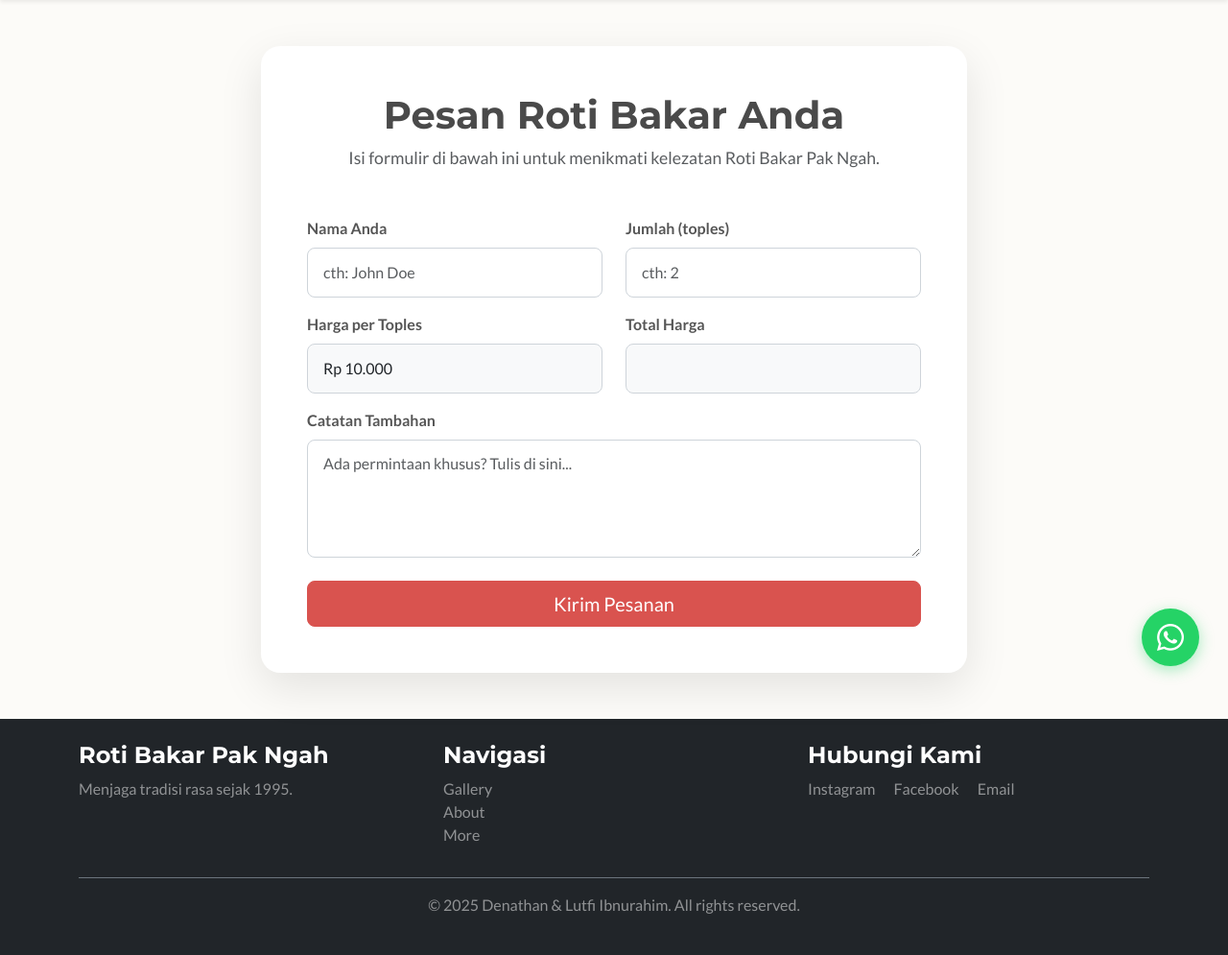
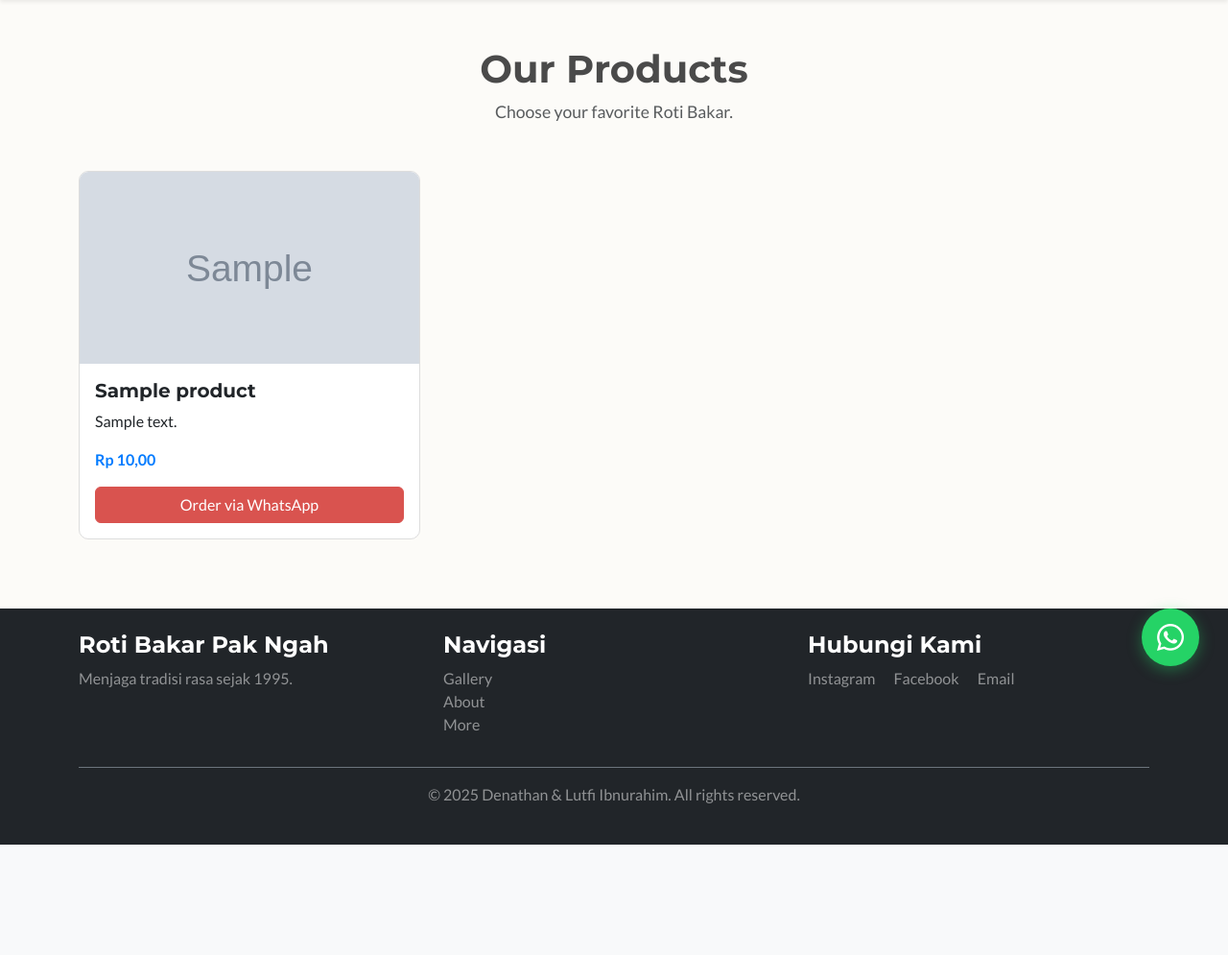
Before and after one commit to bit-8/rotibakarpakngah, a PHP site: page /pemesan.php in a window 1280 px wide. Shown: the part 76-1071 px from the top of the page at 96% size. After the commit the page ends 956 px from the top, so only its background shows below. Run offline with PHP 8.4, Linux system fonts and the light colour scheme; tables that the repository leaves empty or names only in its code hold one stand-in row (values such as "Sample post"); grey boxes marked "Sample" are stand-in pictures; some libraries are stand-ins or nearby versions.

Commit message:
RPBN : added minimal dasboard product function

```diff
--- a/pemesan.php
+++ b/pemesan.php
@@ -1,4 +1,10 @@
-<?php session_start(); ?>
+<?php
+session_start();
+include 'db_connect.php';
+
+// Fetch all products
+$products_result = $conn->query("SELECT * FROM products ORDER BY created_at DESC");
+?>
 <!DOCTYPE html>
 <html lang="id">
 <head>
@@ -11,6 +17,26 @@
     <link href="https://fonts.googleapis.com/css2?family=Lato:wght@400;700&family=Montserrat:wght@700&display=swap" rel="stylesheet">
     <link href="https://cdnjs.cloudflare.com/ajax/libs/font-awesome/6.0.0/css/all.min.css" rel="stylesheet">
     <link rel="stylesheet" href="pemesan.css">
+    <style>
+        .product-card {
+            transition: transform .2s;
+            border: 1px solid #ddd;
+            border-radius: 10px;
+            overflow: hidden;
+        }
+        .product-card:hover {
+            transform: scale(1.05);
+            box-shadow: 0 4px 20px rgba(0,0,0,0.1);
+        }
+        .product-img {
+            height: 200px;
+            object-fit: cover;
+        }
+        .product-price {
+            font-weight: bold;
+            color: #007bff;
+        }
+    </style>
 </head>
 <body>
     <header class="shadow-sm">
@@ -45,44 +71,31 @@
     </header>
 
     <main class="container my-5">
-        <div class="row justify-content-center">
-            <div class="col-lg-8">
-                <div class="order-form-container">
-                    <div class="text-center mb-5">
-                        <h1 class="form-title">Pesan Roti Bakar Anda</h1>
-                        <p class="form-subtitle text-muted">Isi formulir di bawah ini untuk menikmati kelezatan Roti Bakar Pak Ngah.</p>
+        <div class="text-center mb-5">
+            <h1 class="form-title">Our Products</h1>
+            <p class="form-subtitle text-muted">Choose your favorite Roti Bakar.</p>
+        </div>
+
+        <div class="row">
+            <?php if ($products_result && $products_result->num_rows > 0): ?>
+                <?php while($product = $products_result->fetch_assoc()): ?>
+                <div class="col-md-4 mb-4">
+                    <div class="card product-card h-100">
+                        <img src="img/<?php echo htmlspecialchars($product['image']); ?>" class="card-img-top product-img" alt="<?php echo htmlspecialchars($product['name']); ?>">
+                        <div class="card-body d-flex flex-column">
+                            <h5 class="card-title"><?php echo htmlspecialchars($product['name']); ?></h5>
+                            <p class="card-text flex-grow-1"><?php echo htmlspecialchars($product['description']); ?></p>
+                            <p class="card-text product-price">Rp <?php echo number_format($product['price'], 2, ',', '.'); ?></p>
+                            <a href="https://wa.me/62895334372186?text=Saya%20tertarik%20untuk%20memesan%20<?php echo urlencode($product['name']); ?>" class="btn btn-primary mt-auto">Order via WhatsApp</a>
+                        </div>
                     </div>
-                    <form id="orderForm">
-                        <div class="row">
-                            <div class="col-md-6 mb-3">
-                                <label for="namaPemesan" class="form-label">Nama Anda</label>
-                                <input type="text" id="namaPemesan" class="form-control" required placeholder="cth: John Doe">
-                            </div>
-                            <div class="col-md-6 mb-3">
-                                <label for="jumlahBarang" class="form-label">Jumlah (toples)</label>
-                                <input type="number" id="jumlahBarang" class="form-control" required min="1" placeholder="cth: 2">
-                            </div>
-                        </div>
-                        <div class="row align-items-end">
-                            <div class="col-md-6 mb-3">
-                                <label class="form-label">Harga per Toples</label>
-                                <input type="text" value="Rp 10.000" class="form-control" readonly>
-                            </div>
-                            <div class="col-md-6 mb-3">
-                                <label for="totalHarga" class="form-label">Total Harga</label>
-                                <input type="text" id="totalHarga" class="form-control" readonly>
-                            </div>
-                        </div>
-                        <div class="mb-4">
-                            <label for="catatan" class="form-label">Catatan Tambahan</label>
-                            <textarea id="catatan" class="form-control" rows="4" placeholder="Ada permintaan khusus? Tulis di sini..."></textarea>
-                        </div>
-                        <div class="d-grid">
-                            <button type="submit" class="btn btn-primary btn-lg">Kirim Pesanan</button>
-                        </div>
-                    </form>
                 </div>
-            </div>
+                <?php endwhile; ?>
+            <?php else: ?>
+                <div class="col">
+                    <p class="text-center">No products available at the moment. Please check back later.</p>
+                </div>
+            <?php endif; ?>
         </div>
     </main>
 
@@ -135,28 +148,7 @@
     </footer>
 
     <script src="https://cdn.jsdelivr.net/npm/bootstrap@5.3.3/dist/js/bootstrap.bundle.min.js" integrity="sha384-YvpcrYf0tY3lHB60NNkmXc5s9fDVZLESaAA55NDzOxhy9GkcIdslK1eN7N6jIeHz" crossorigin="anonymous"></script>
-    <script src="https://cdn.jsdelivr.net/npm/sweetalert2@11"></script>
     <script>
-        document.getElementById('jumlahBarang').addEventListener('input', function () {
-            const hargaPerBarang = 10000; // Updated price
-            const jumlah = this.value;
-            const total = hargaPerBarang * jumlah;
-            document.getElementById('totalHarga').value = new Intl.NumberFormat('id-ID', { style: 'currency', currency: 'IDR' }).format(total);
-        });
-
-        document.getElementById('orderForm').addEventListener('submit', function (e) {
-            e.preventDefault();
-            Swal.fire({
-                icon: 'success',
-                title: 'Pemesanan Terkirim!',
-                text: 'Terima kasih, pesanan Anda sedang kami proses.',
-                confirmButtonText: 'Luar Biasa!',
-                customClass: {
-                    confirmButton: 'btn btn-primary-swal'
-                }
-            });
-        });
-
         const whatsappCircle = document.getElementById('whatsappCircle');
         const profileBox = document.getElementById('profileBox');
         whatsappCircle.addEventListener('click', function () {
```
Also changed, not shown: _create_products_table.php (added, +20 -0 lines), admin_dashboard.php (+13 -0 lines), admin_prod.php (added, +156 -0 lines).
